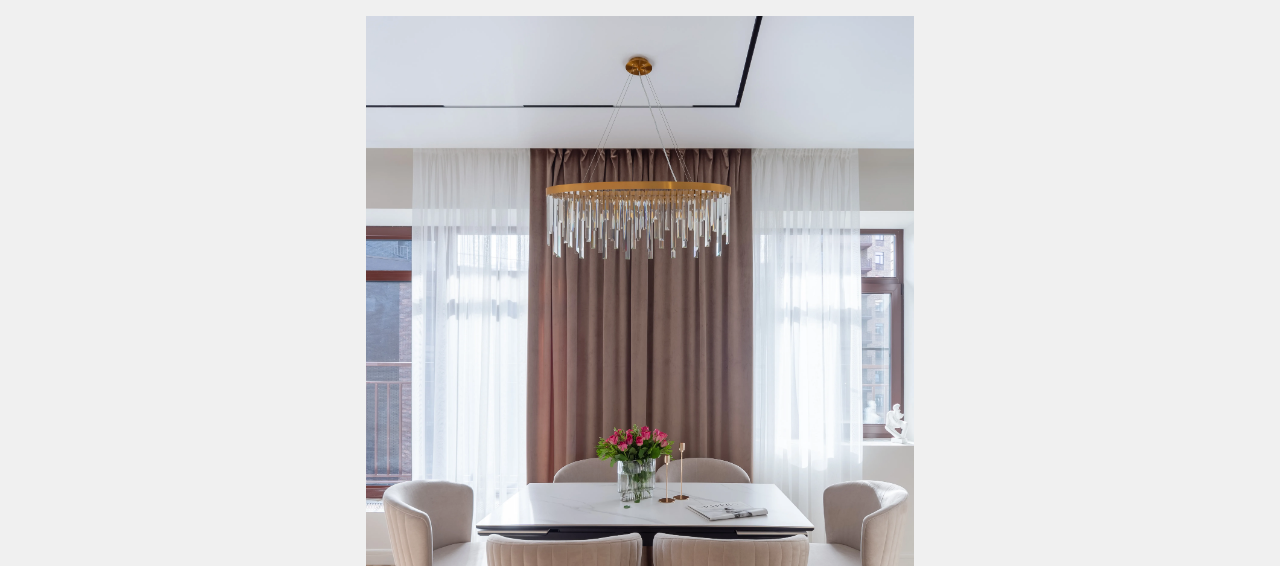
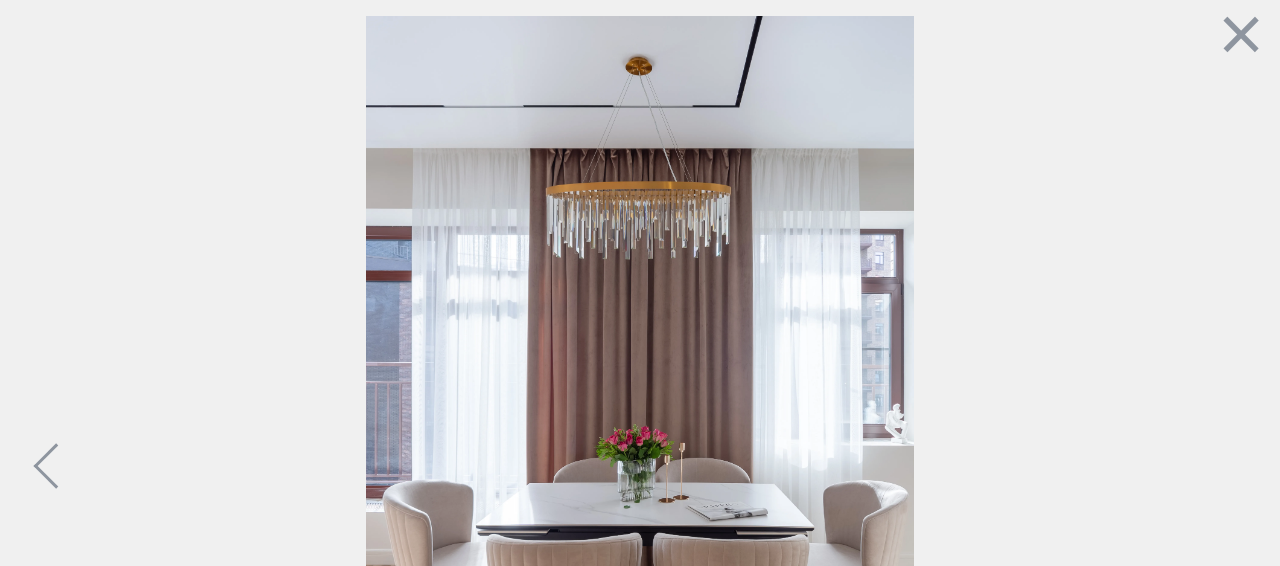
Before and after one commit to groom7/photographer-website, a React (Create React App) app: page / in a window 1280 px wide. Shown: the top 566 px of the page. Built offline with nearby package versions, Linux system fonts and the light colour scheme.

Commit message:
feat: implement modal control buttons

```diff
--- a/src/components/app/App.module.css
+++ b/src/components/app/App.module.css
@@ -46,7 +46,7 @@
   color: #37404e;
 }
 
-@media screen and (max-width: 380px) {
+@media screen and (max-width: 480px) {
   .app {
     display: flex;
     flex-direction: column;
--- a/src/components/gallery/Gallery.module.css
+++ b/src/components/gallery/Gallery.module.css
@@ -25,11 +25,67 @@
   left: 0;
   z-index: 3;
   cursor:pointer;
+  transition: all 1s ease-in-out;
 }
 
 .modalActive {
   display: flex;
   visibility: visible;
+}
+
+.closeButton {
+  position: absolute;
+  font-family: 'Open Sans';
+  right: 16px;
+  top: 16px;
+  font-size: 80px;
+  line-height: 0.4;
+  color: #8e959f;
+  transition: all 0.2s ease-in-out;
+  z-index: 999;
+}
+
+.closeButton:hover {
+  color: #37404e;
+}
+
+.arrowLeft {
+  position: fixed;
+  left: 0;
+  top: 50%;
+  width: 50px;
+  height: 100px;
+  margin: 16px 0 13px 32px;
+  cursor: pointer;
+  z-index: 5;
+  /* transform: scale(-1, -1); */
+}
+
+.arrowLeftTop,
+.arrowLeftBottom {
+  position: absolute;
+  background:  #8e959f;
+  width: 32px;
+  height: 3px;
+  left: 0px;
+  transition: all 0.2s ease-in-out;
+}
+
+.arrowLeft:hover .arrowLeftTop,
+.arrowLeft:hover .arrowLeftBottom {
+  background-color: #37404e;
+}
+
+.arrowLeftTop {
+  top: 50%;
+  transform: rotate(45deg) translateY(-120%);
+  transform-origin: center left;
+}
+
+.arrowLeftBottom {
+  bottom: 50%;
+  transform: rotate(-45deg) translateY(120%);
+  transform-origin: center left;
 }
 
 .modalContent {
@@ -42,9 +98,8 @@
 }
 
 .modalImage {
-  /* width: 100%;
-  height: 100%; */
   max-width: 100%;
   max-height: 100%;
   object-fit: contain;
+  z-index: 4;
 }
--- a/src/components/gallery/Gallery.tsx
+++ b/src/components/gallery/Gallery.tsx
@@ -9,6 +9,13 @@ import IMG4598 from '../../assets/images/IMG_4598-HDR.webp';
 import IMG4643 from '../../assets/images/IMG_4643-HDR.webp';
 
 const galleryImages = [IMG4409, IMG4438, IMG4449, IMG4523, IMG4598, IMG4643];
+const getPreviousIndex = (currentIndex: number, imagesArray: string[]) => {
+  if (currentIndex > 0) {
+    return currentIndex - 1;
+  }
+
+  return imagesArray.length - 1;
+};
 
 function Gallery() {
   const [active, setActive] = useState(true);
@@ -40,6 +47,28 @@ function Gallery() {
         role="menuitem"
         tabIndex={0}
       >
+        <div
+          className={`${styles.arrow} ${styles.arrowLeft}`}
+          onClick={(event) => {
+            setImageIndex(getPreviousIndex(imageIndex, galleryImages));
+            event.stopPropagation();
+          }}
+          role="menuitem"
+          tabIndex={0}
+        >
+          <div className={styles.arrowLeftTop} />
+          <div className={styles.arrowLeftBottom} />
+        </div>
+        <span
+          className={styles.closeButton}
+          onClick={() => {
+            setActive(false);
+          }}
+          role="menuitem"
+          tabIndex={0}
+        >
+          &times;
+        </span>
         <div className={styles.modalContent} role="menuitem" tabIndex={0}>
           <img
             className={styles.modalImage}
```
